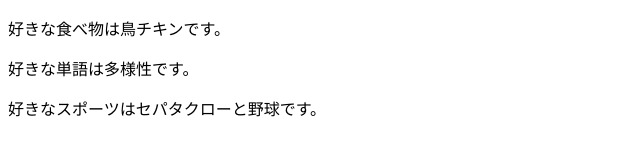
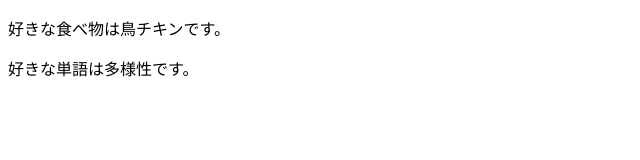
Before and after one commit to daibouryuji/commd-practice, a plain HTML site: page index.html in a window 1280 px wide. Shown: the whole page, without its empty margins (0-640 px from the left). Drawn offline with Linux system fonts and the light colour scheme.

Commit message:
Revert "好きなスポーツを追記＆修正"
This reverts commit 2efecda50b69af01c7c1bfb65682cd9bd93f61d6.

```diff
--- a/index.html
+++ b/index.html
@@ -8,6 +8,5 @@
 <body>
     <p>好きな食べ物は鳥チキンです。</p>
     <p>好きな単語は多様性です。</p>
-    <p>好きなスポーツはセパタクローと野球です。</p>
 </body>
 </html>
```
